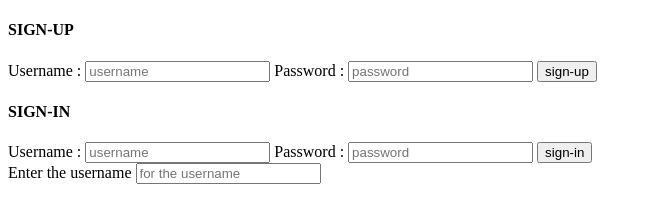
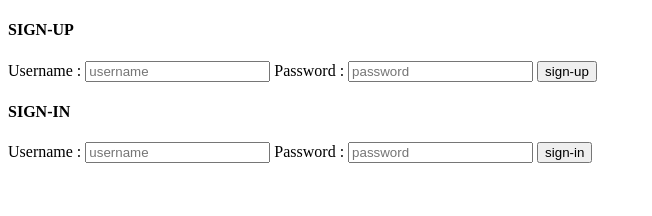
Before and after one commit to thamarai-titan/todo, a website: page public/Login.html in a window 1280 px wide. Shown: the whole page, without its empty margins (0-652 px from the left). Drawn offline with nearby package versions, Linux system fonts and the light colour scheme.

Commit message:
NOTHING ADDED

```diff
--- a/public/Login.html
+++ b/public/Login.html
@@ -39,10 +39,11 @@
         <input type="password" placeholder="password" id="sign-in-password" />
 
         <button>sign-in</button>
-        <div class="user-details">
-          <label for="text">Enter the username</label>
-          <input type="text " placeholder="for the username">
-        </div>
+
+
+
+
+
       </div>
     </div>
 
```
Also changed, not shown: auth.js (added), db.js (added).
